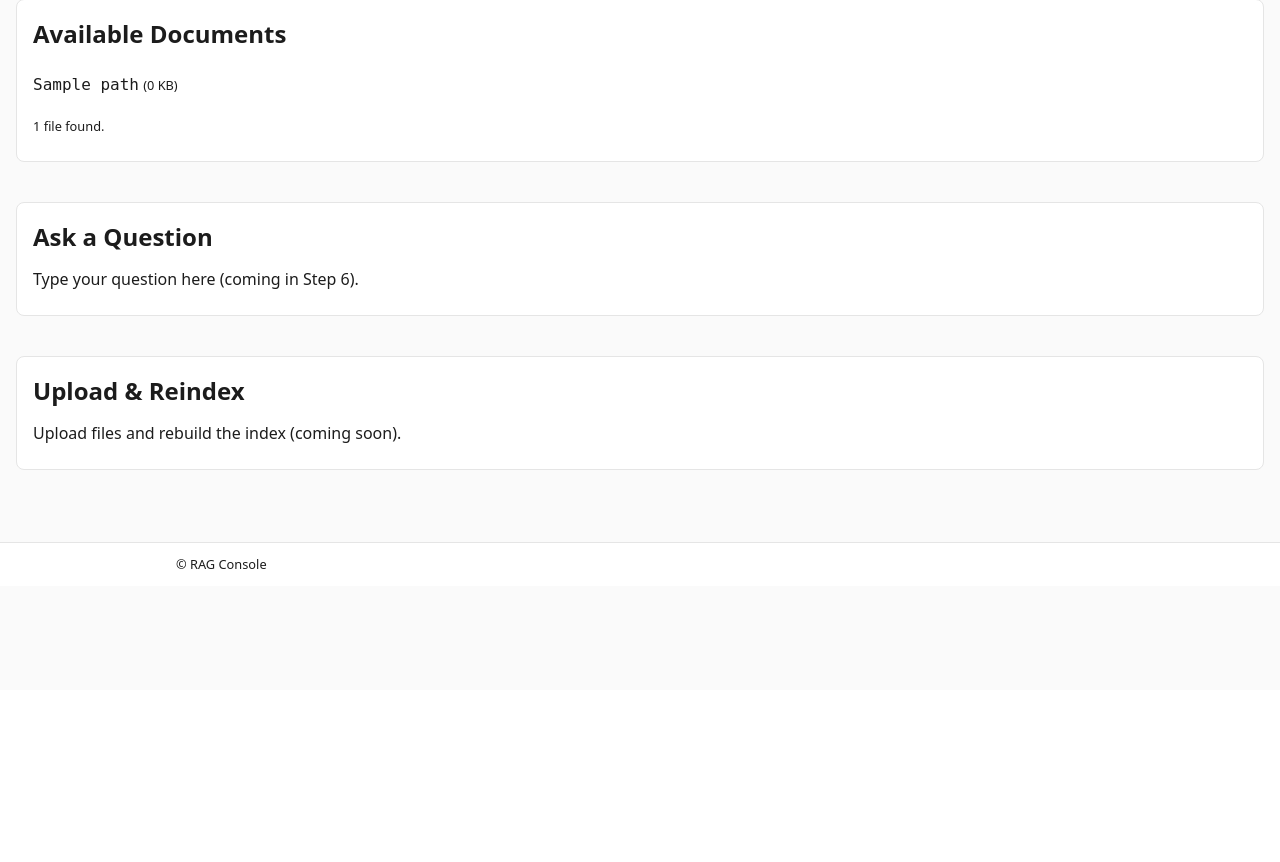
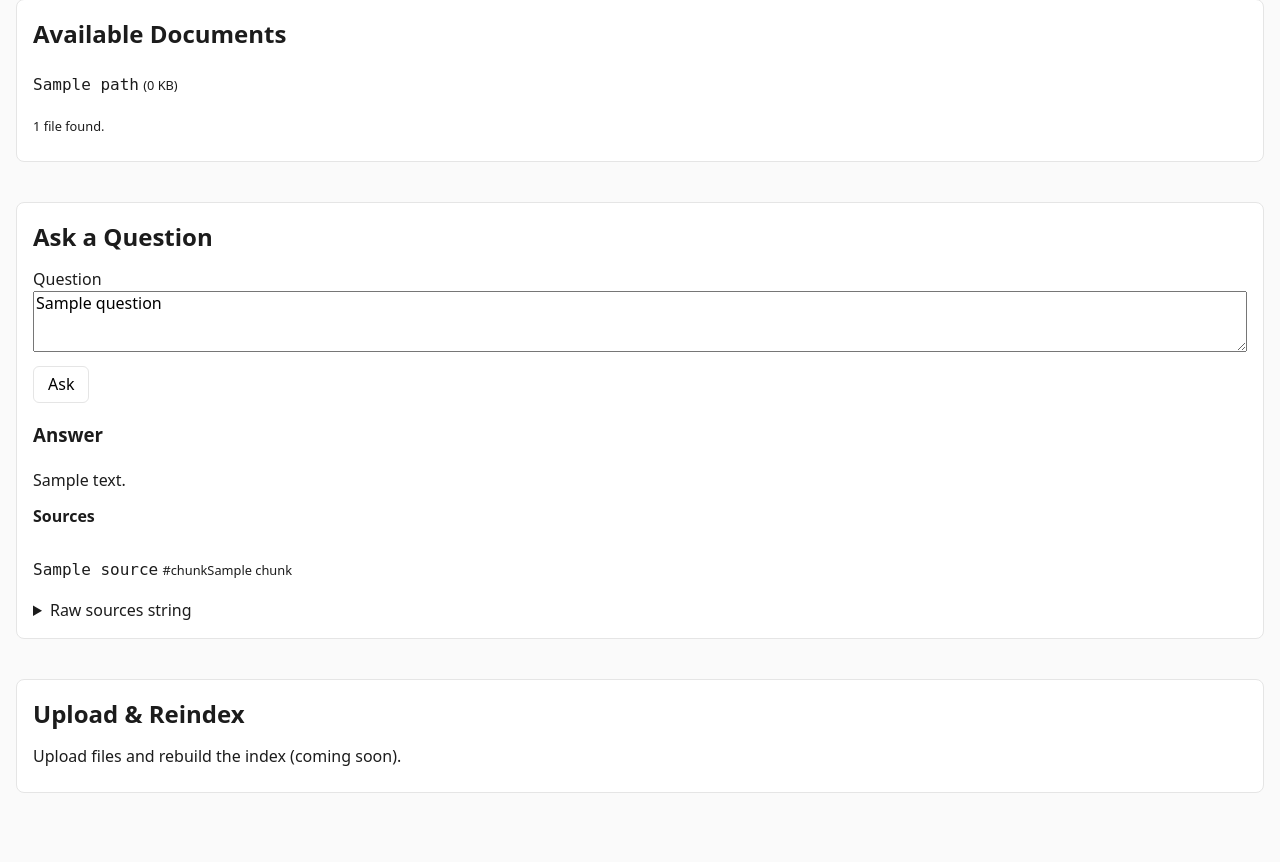
Before and after one commit to taha-kms/Context-RAG, a Flask app: template webapp/templates/home.html in a window 1280 px wide. Shown: the part 110-972 px from the top of the page. Before the commit the page ends 679 px from the top, so only its background shows below. Run offline with Flask 3, Linux system fonts and the light colour scheme; the template is opened without the code that fills it: most values are stand-ins (such as "Sample title", 1, 10 or a date in 2020); some libraries are stand-ins or nearby versions.

Commit message:
feat(qa): add question form and connect to rag.pipeline.ask(); render answer with parsed sources on homepage

```diff
--- a/webapp/templates/includes/_home_body.html
+++ b/webapp/templates/includes/_home_body.html
@@ -20,9 +20,43 @@
 
 <section id="ask" aria-labelledby="ask-title">
   <h2 id="ask-title">Ask a Question</h2>
-  <p>Type your question here (coming in Step 6).</p>
+
+  <form action="{{ url_for('main.ask') }}" method="post" class="ask-form">
+    <label for="question" class="visually-hidden">Question</label>
+    <textarea id="question" name="question" rows="3" style="width:100%;" placeholder="Type your question...">{{ question or "" }}</textarea>
+    <div style="margin-top:8px;">
+      <input type="submit" value="Ask">
+    </div>
+  </form>
+
+  {% if answer %}
+    <div class="answer" style="margin-top:16px;">
+      <h3>Answer</h3>
+      <div class="card">
+        <p>{{ answer }}</p>
+      </div>
+
+      <h4 style="margin-top:12px;">Sources</h4>
+      {% if sources and sources|length > 0 %}
+        <ul class="list">
+          {% for s in sources %}
+            <li>
+              <code>{{ s.source }}</code>
+              {% if s.chunk is not none %}<small class="muted">#chunk{{ s.chunk }}</small>{% endif %}
+            </li>
+          {% endfor %}
+        </ul>
+      {% else %}
+        <p class="muted">No sources returned.</p>
+      {% endif %}
+
+      <details style="margin-top:8px;">
+        <summary>Raw sources string</summary>
+        <pre style="white-space:pre-wrap">{{ sources_raw }}</pre>
+      </details>
+    </div>
+  {% endif %}
 </section>
-
 <hr />
 
 <section id="upload" aria-labelledby="upload-title">
```
Also changed, not shown: webapp/routes.py (+19 -1 lines).
